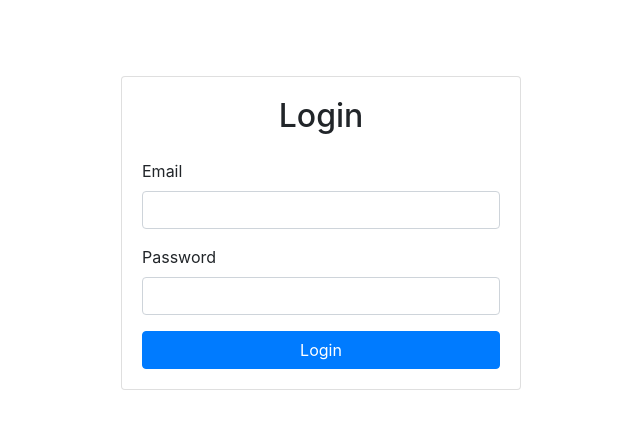
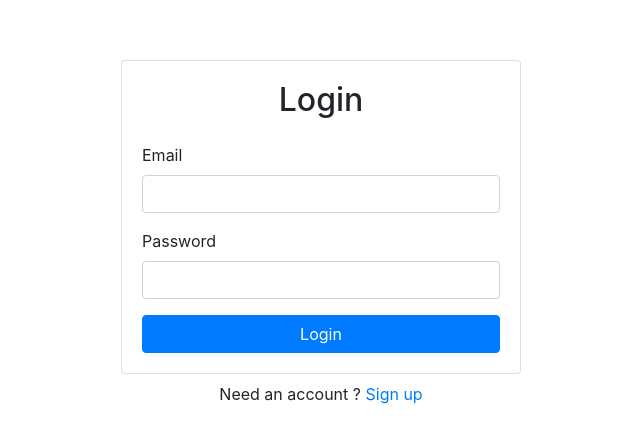
Before and after one commit to raylinks/react-state-management, a React (Create React App) app: page /login in a window 1280 px wide. Shown: the part 167-610 px from the top of the page, without its empty margins (319-959 px from the left). Built offline with nearby package versions, Linux system fonts and the light colour scheme.

Commit message:
implemented link functionality

```diff
--- a/src/Auth/Login.js
+++ b/src/Auth/Login.js
@@ -1,5 +1,6 @@
 import React, {useContext, useRef, useState} from 'react';
  import {Form, Button, Card, Alert} from 'react-bootstrap';
+ import {Link } from 'react-router-dom'
 
 const Login = () => {
     const emailRef = useRef();
@@ -42,6 +43,9 @@ const Login = () => {
         </Form>
         </Card.Body>
     </Card>
+    <div className="w-100 text-center mt-2">
+        Need an account  ? <Link to="/register">Sign up</Link>
+    </div>
     </>
     );
 }
--- a/src/Auth/Register.js
+++ b/src/Auth/Register.js
@@ -1,5 +1,6 @@
 import React, {useContext, useRef, useState} from 'react';
  import {Form, Button, Card, Alert} from 'react-bootstrap';
+ import {Link } from 'react-router-dom'
 
 const Register = () => {
     const emailRef = useRef();
@@ -50,7 +51,7 @@ const Register = () => {
         </Card.Body>
     </Card>
     <div className="w-100 text-center mt-2">
-        Already have an account? Log in
+        Already have an account? <Link to="/login">Log in</Link>
     </div>
     </>
     );
```
